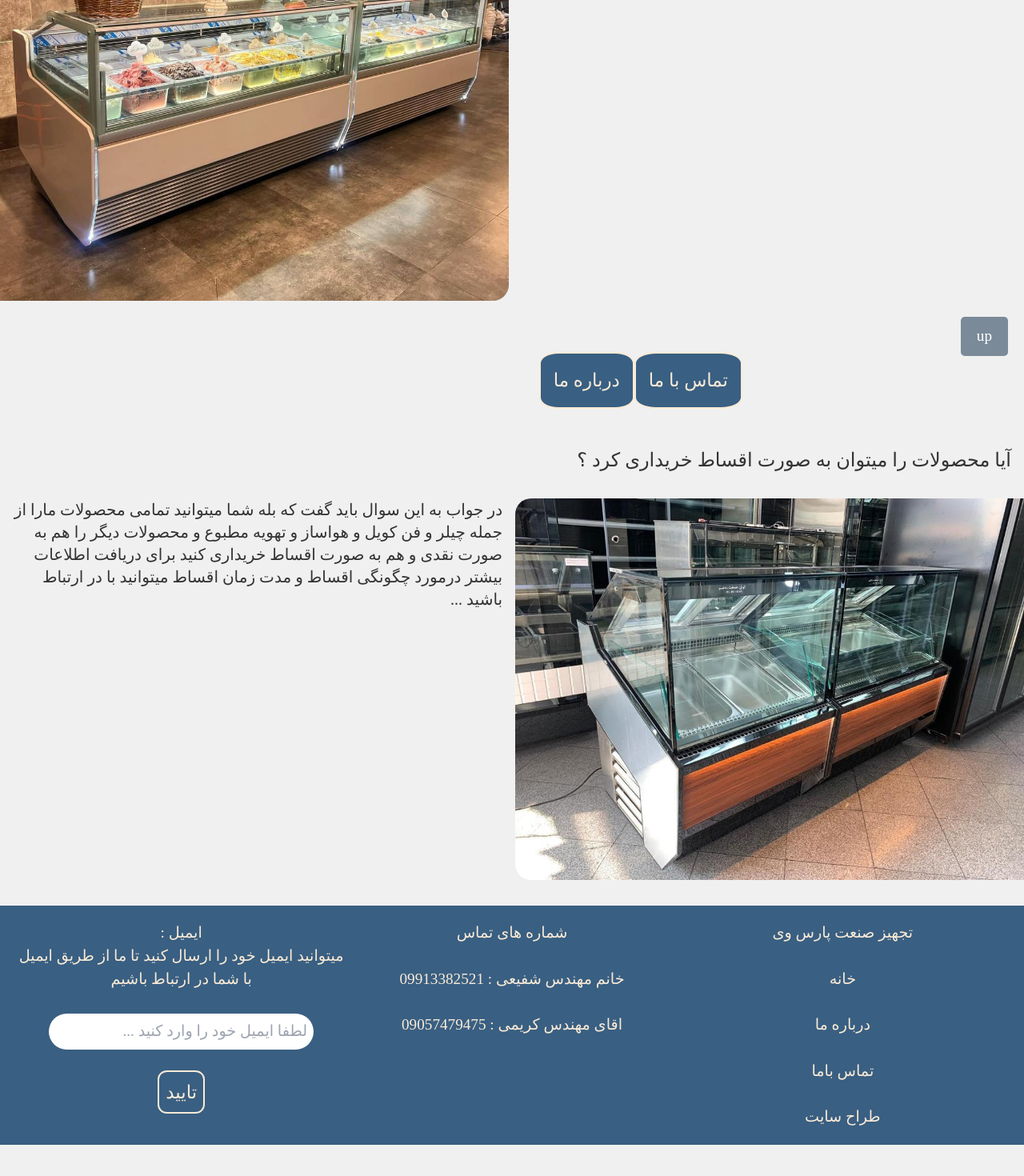
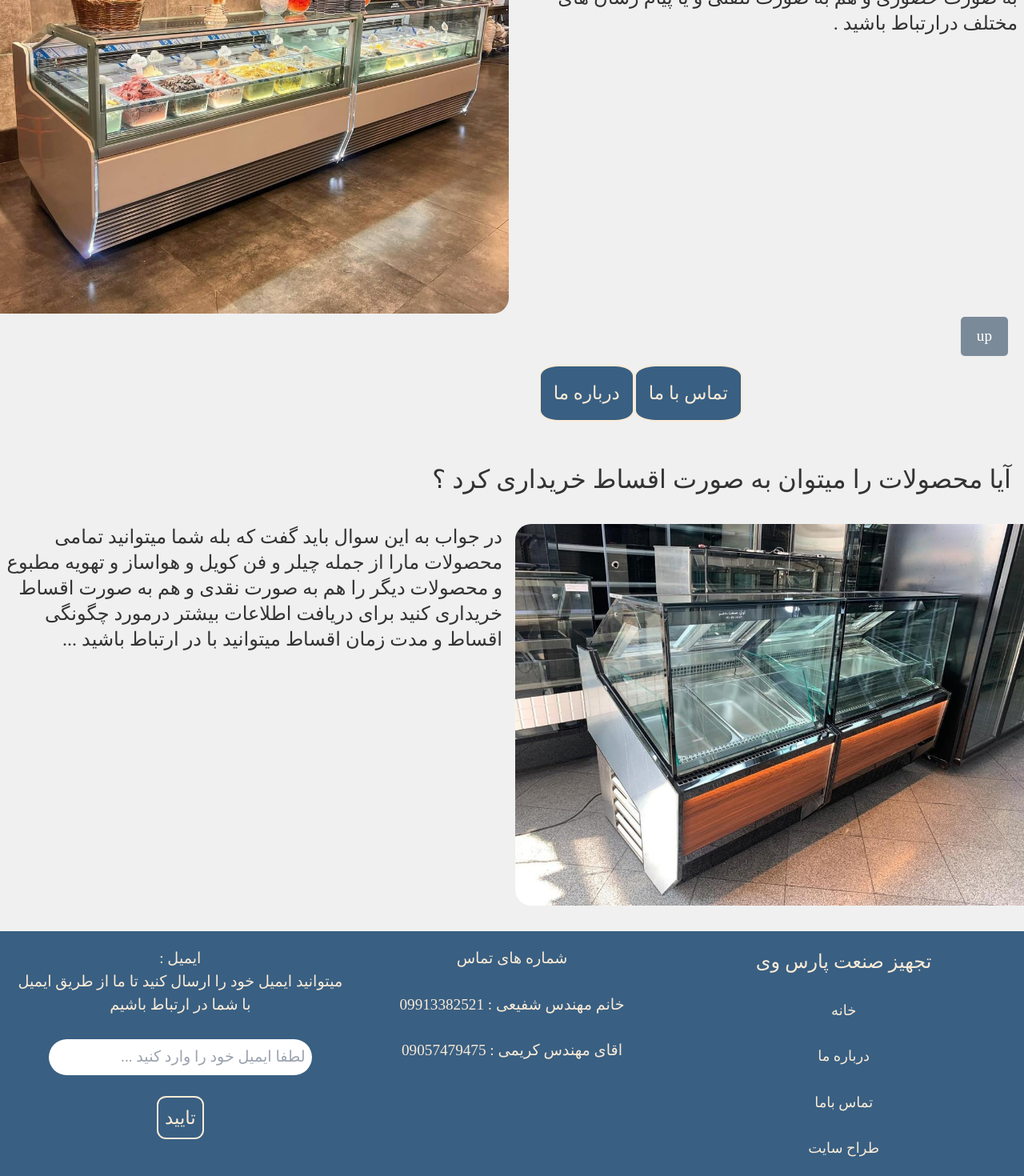
Before and after one commit to IEfiwm/Parsvey, a React (Create React App) app: page / in a window 1280 px wide. Shown: the part 335-1805 px from the top of the page at 80% size. Before the commit the page ends 1766 px from the top, so only its background shows below. Built offline with nearby package versions, Linux system fonts and the light colour scheme; a web font is replaced by a local one.

Commit message:
edit footer font size

```diff
--- a/src/componnets/Footer.js
+++ b/src/componnets/Footer.js
@@ -10,8 +10,9 @@ function Footer() {
   return (
     <div>
       <footer class="footer">
-        <div class="footer-left">
-          <h2>تجهیز صنعت پارس وی</h2>
+        <div className="grid grid-cols-3 gap-8 md:gap-1">
+          <div class="footer-left col-span-3 md:col-span-1">
+            <h2 className="text-[24px]">تجهیز صنعت پارس وی</h2>
             <br />
 
             <Link className="nav__link" to="/">
@@ -35,7 +36,7 @@ function Footer() {
             </Link>
             <br />
           </div>
-        <div class="footer-center">
+          <div class="footer-center col-span-3 md:col-span-1">
             <h3> شماره های تماس </h3>
             <br />
             <ul>
@@ -45,10 +46,9 @@ function Footer() {
               <br />
             </ul>
           </div>
-        <div class="footer-right">
+          <div class="footer-right col-span-3 md:col-span-1">
             <h3>ایمیل :</h3>
             <p>
-            {" "}
               میتوانید ایمیل خود را ارسال کنید تا ما از طریق ایمیل با شما در
               ارتباط باشیم
             </p>
@@ -61,6 +61,7 @@ function Footer() {
             <br />
             <button className="mybtn3">تایید</button>
           </div>
+        </div>
       </footer>
     </div>
   );
--- a/src/css/footer.css
+++ b/src/css/footer.css
@@ -6,20 +6,25 @@ body {
     margin: 0;
     font-family: Vazir;
     direction: rtl;
-   background-color:#ded3d3 ;
+    background-color: #ded3d3;
 }
-.inptemail{
+
+.inptemail {
     border-radius: 2rem;
     border: none;
 
 }
+
 .footer {
-    display: flex;
     background-color: rgb(57, 95, 130);
     color: antiquewhite;
     padding: 20px;
     width: 100%;
     direction: rtl;
+}
+
+.footer input {
+    color: black;
 }
 
 .footer-left {
@@ -33,6 +38,10 @@ body {
 
 .footer-right {
     flex: 1;
+}
+
+.footer a {
+    font-size: 18px !important;
 }
 
 ul {
@@ -53,7 +62,9 @@ button {
     padding: 8px 15px;
     cursor: pointer;
 }
-.mybtn3{    background-color: rgb(57, 95, 130);
+
+.mybtn3 {
+    background-color: rgb(57, 95, 130);
     color: antiquewhite;
     font-size: larger;
     border-radius: 20%;
@@ -61,28 +72,40 @@ border: 2px solid antiquewhite;
     padding: 0.5rem;
     transition: all 0.4s;
 }
+
 .mybtn3:hover {
     color: rgb(57, 109, 130);
     background-color: blanchedalmond;
 }
+
 /*@media (max-width: 768px) {
 
 }*/
-@media (max-width: 768px){
-    .footer-right{
-        line-height:30px;
+@media (max-width: 768px) {
+    .footer-right {
+        line-height: 30px;
 
     }
-    .footer-center{
+
+    .footer-center {
         margin-left: 1rem;
 
     }
-    .footer{
+
+    .footer-center ul li {
+        font-size: 18px !important;
+    }
+    .footer-center h3 {
+        font-size: 18px !important;
+    }
+
+    .footer {
         position: absolute;
         font-size: small;
 
     }
 }
+
 /*@media (max-width: 350px){
   .footer {
     width: 100%;
--- a/src/pages/Home.js
+++ b/src/pages/Home.js
@@ -17,11 +17,11 @@ function Home() {
       </div> */}
       <div className="myhome">
         <div className="flex flex-col mt-8">
-          <h2 className="text-2xl pr-4 mb-8">
+          <h2 className="text-[32px] pr-4 mb-8">
             با کمک ما از بهترین تجهیزات استفاده کنید :
           </h2>
           <div className="md:flex-row flex gap-2 flex-col justify-between">
-            <div className="md:w-1/2 pr-2 text-xl">
+            <div className="md:w-1/2 pr-2 text-2xl">
               برای خرید ماشینهای بستنی ساز و سردخانه های صنعتی و تجهیزات کافی
               شاپ با برند های متنوع از جمله تهویه مطبوع و چیلر و فن کویل و
               هواساز وتجهیزات نفت و گاز و موارد دیگر به صورت نقد واقساط که در
@@ -52,7 +52,7 @@ function Home() {
         </div>
 
         <div className="flex flex-col my-8">
-          <h2 className="text-2xl pr-4 mb-8">
+          <h2 className="text-[32px] pr-4 mb-8">
             آیا محصولات را میتوان به صورت اقساط خریداری کرد ؟
           </h2>
           <div className="md:flex-row flex gap-2 flex-col justify-between">
@@ -63,7 +63,7 @@ function Home() {
                 alt="photos"
               />
             </div>
-            <div className="md:w-1/2 px-2 text-xl">
+            <div className="md:w-1/2 px-2 text-2xl">
               در جواب به این سوال باید گفت که بله شما میتوانید تمامی محصولات
               مارا از جمله چیلر و فن کویل و هواساز و تهویه مطبوع و محصولات دیگر
               را هم به صورت نقدی و هم به صورت اقساط خریداری کنید برای دریافت
```
Lines whose indentation alone changed are shown as unchanged.
